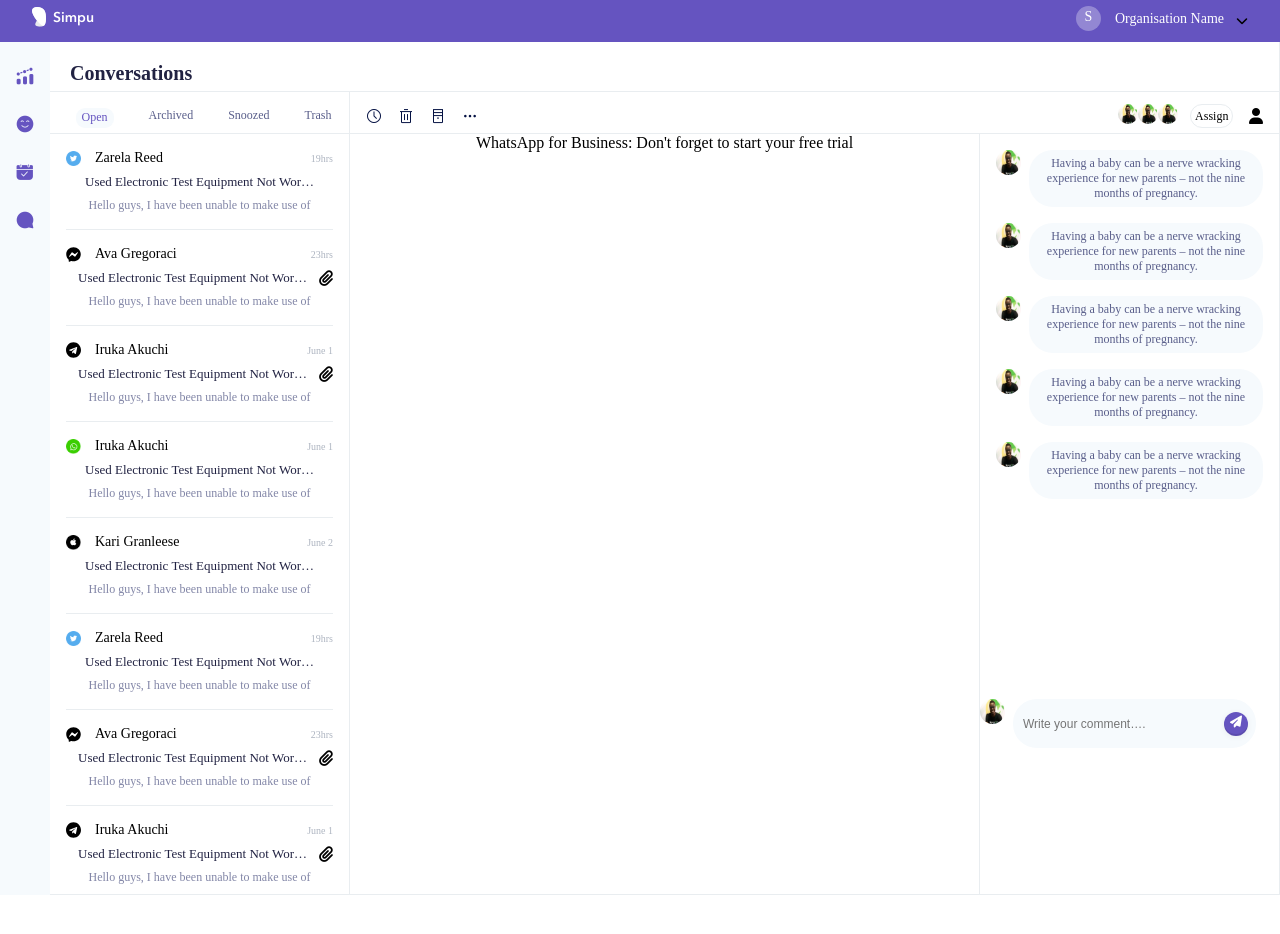
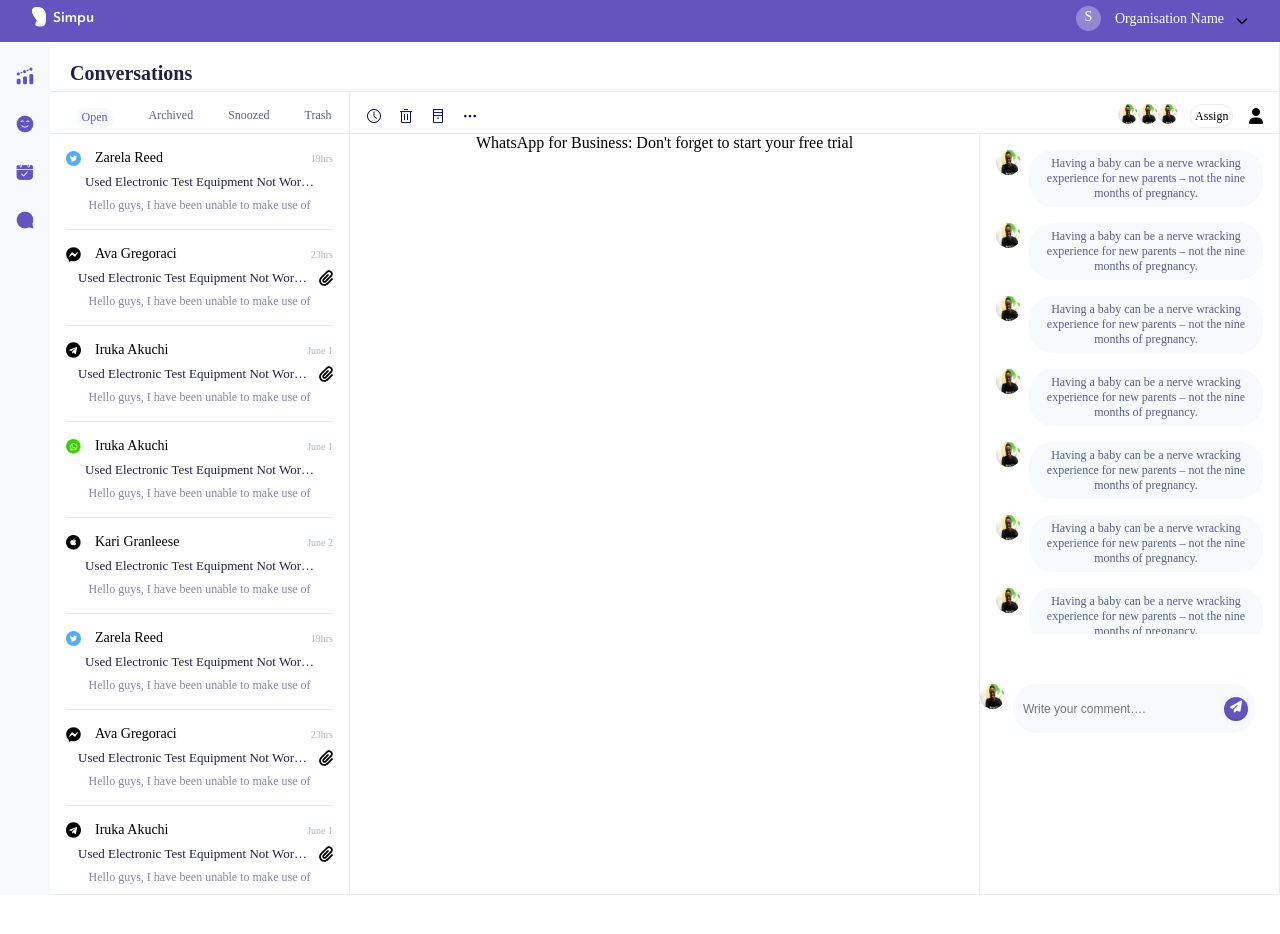
Before and after one commit to sirsuccess/Conversations, a React (Create React App) app: page / in a window 1280 px wide. Shown: the top 934 px of the page. Built offline with nearby package versions, Linux system fonts and the light colour scheme.

Commit message:
added scroll bar to comment

```diff
--- a/src/component/features/comments/Comments.css
+++ b/src/component/features/comments/Comments.css
@@ -1,3 +1,30 @@
+.comment-scroll {
+    overflow-y: scroll;
+    height: 500px;
+
+}
+
+.comment-scroll::-webkit-scrollbar {
+    width: 5px;
+}
+
+/* Track */
+.comment-scroll::-webkit-scrollbar-track {
+    box-shadow: inset 0 0 5px #e9edf0;
+    border-radius: 5px;
+}
+
+/* Handle */
+.comment-scroll::-webkit-scrollbar-thumb {
+    background-color: #7f6fdd;
+    border-radius: 5px;
+}
+
+/* Handle on hover */
+.comment-scroll::-webkit-scrollbar-thumb:hover {
+    background: #6554c0;
+}
+
 .innerComment {
     display: flex;
     align-items: flex-start;
@@ -5,6 +32,7 @@
     padding: 0 1em;
 
 }
+
 
 .innerComment img,
 .reply img {
@@ -27,7 +55,7 @@
 .reply {
     display: flex;
     align-items: flex-start;
-    margin-top: 200px;
+    margin-top: 50px;
 }
 
 .replyInput {
--- a/src/component/features/comments/Comments.jsx
+++ b/src/component/features/comments/Comments.jsx
@@ -6,12 +6,14 @@ import CommentData from "../../../data/commentData";
 function Comments() {
   return (
     <div className="Comments">
+      <div className="comment-scroll">
         {CommentData.map((item, index) => (
           <div className="innerComment" key={index}>
             <img src={item.img} alt="user" />
             <div className="commentMsg">{item.comment}</div>
           </div>
         ))}
+      </div>
       <div className="reply">
         <img src="/assets/img/me.jpg" alt="user" />
         <div className="replyInput">
--- a/src/data/commentData.js
+++ b/src/data/commentData.js
@@ -1,4 +1,24 @@
 export default [
+  {
+    img: "/assets/img/me.jpg",
+    comment:
+      "Having a baby can be a nerve wracking experience for new parents – not the nine months of pregnancy."
+  },
+  {
+    img: "/assets/img/me.jpg",
+    comment:
+      "Having a baby can be a nerve wracking experience for new parents – not the nine months of pregnancy."
+  },
+  {
+    img: "/assets/img/me.jpg",
+    comment:
+      "Having a baby can be a nerve wracking experience for new parents – not the nine months of pregnancy."
+  },
+  {
+    img: "/assets/img/me.jpg",
+    comment:
+      "Having a baby can be a nerve wracking experience for new parents – not the nine months of pregnancy."
+  },
   {
     img: "/assets/img/me.jpg",
     comment:
```
Lines whose indentation alone changed are shown as unchanged.
